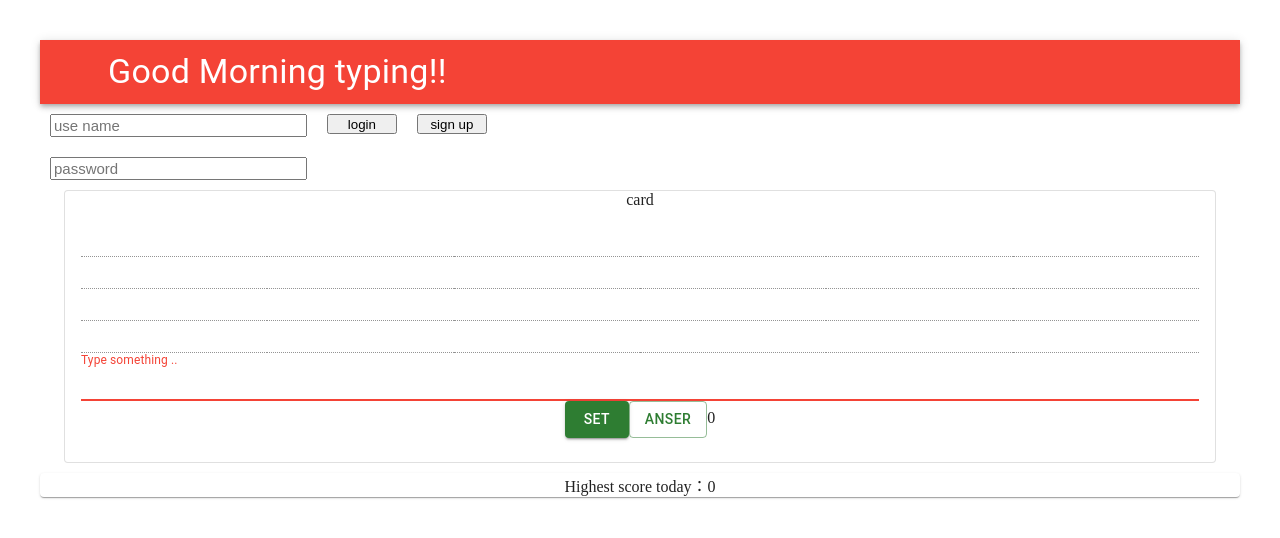
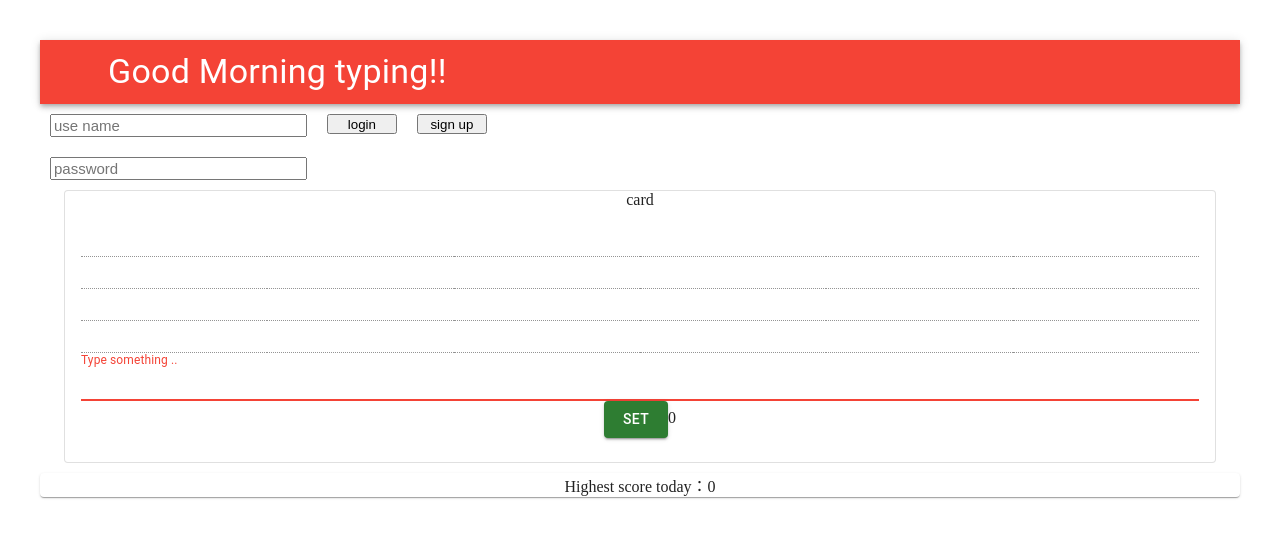
Before and after one commit to Team3-snoppy/wake_up_typing, a React (Vite) app in the folder front/: page / in a window 1280 px wide. Shown: the top 538 px of the page. Built offline with nearby package versions, Linux system fonts and the light colour scheme; some icons are missing.

Commit message:
answer button delete

```diff
--- a/front/src/Game.jsx
+++ b/front/src/Game.jsx
@@ -66,18 +66,19 @@ function Game() {
     refArray[randomIndex].current.value = testText[textIndex];
   };
   //入力があったら、正解かどうか確かめて、正解ならスコア＋１して次の問題へ
-  const anser = () => {
-    console.log('typeText:', typeText, 'correctText:', correctText);
+  const answer = () => {
+    console.log('typeText:', textFieldRef.current.value, 'correctText:', correctText);
 
-    if (typeText === correctText) {
+    if (textFieldRef.current.value === correctText) {
       console.log('正解です');
       setCount(count + 1);
       refArray[eleIndex].current.value = '';
       textFieldRef.current.value = '';
       setQuestion();
-    } else {
-      console.log('不正解です');
     }
+    // else {
+    //   console.log('不正解です');
+    // }
   };
 
   const gridEle = new Array(gridNumber).fill('');
@@ -109,18 +110,20 @@ function Game() {
               id="standard-basic"
               label="Type something .."
               variant="standard"
-              onChange={(e) => {
-                setTypeText(e.target.value);
-              }}
+              // onChange={(e) => {
+              //   setTypeText(e.target.value);
+              // }}
+              onChange={answer}
               inputRef={textFieldRef}
+
             />
           </Box>
           <Button variant="contained" color="success" onClick={setQuestion}>
             set
           </Button>
-          <Button variant="outlined" color="success" onClick={anser}>
+          {/* <Button variant="outlined" color="success" onClick={answer}>
             anser
-          </Button>
+          </Button> */}
           {count}
         </CardContent>
       </Card>
```
